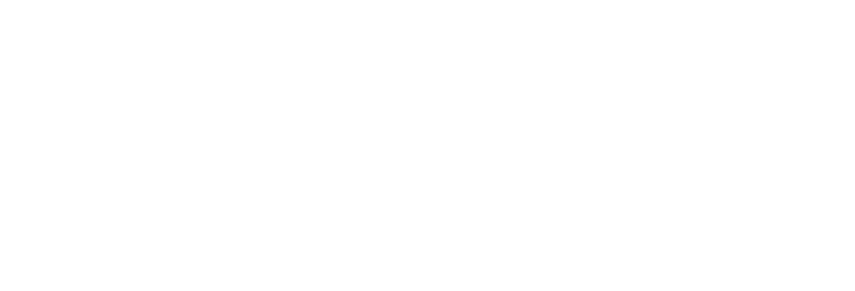
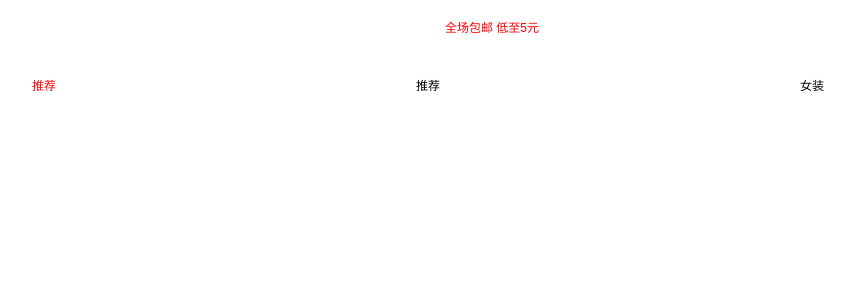
Before and after one commit to feederxue/name, a plain HTML site: page index.html in a window 1280 px wide. Shown: the whole page, without its empty margins (148-1003 px from the left). Drawn offline with Linux system fonts and the light colour scheme.

Commit message:
header完成

```diff
--- a/index.html
+++ b/index.html
@@ -17,7 +17,22 @@
 
 <body>
     <div class="wrap">
-
+        <header>
+            <p class="active">全场包邮 低至5元</p>
+            <ul>
+                <li class="active">推荐</li>
+                <li>推荐</li>
+                <li>女装</li>
+                <li>美食</li>
+                <li>居家</li>
+                <li>美妆护肤</li>
+                <li>男装</li>
+                <li>内衣</li>
+                <li>鞋袜</li>
+                <li>车行</li>
+                <li>饰品</li>
+            </ul>
+        </header>
     </div>
 </body>
 
--- a/scss/index.scss
+++ b/scss/index.scss
@@ -11,3 +11,32 @@
     @include direction;
     overflow: hidden;
 }
+
+header {
+    @include wh(100%, pxTorem(80px));
+    @include box-flex;
+    overflow-x: auto;
+    @include direction;
+    flex-shrink: 0;
+    .active {
+        color: red;
+    }
+    p {
+        @include wh(100%, 50%);
+        text-align: center;
+        line-height: pxTorem(40px);
+    }
+    ul {
+        width: 100%;
+        height: 50%;
+        overflow-x: auto;
+        li {
+            width: 30%;
+            text-align: center;
+            height: 100%;
+            line-height: pxTorem(40px);
+            overflow-x: auto;
+            float: left;
+        }
+    }
+}
```
Also changed, not shown: scss/index.css, scss/index.min.css.
